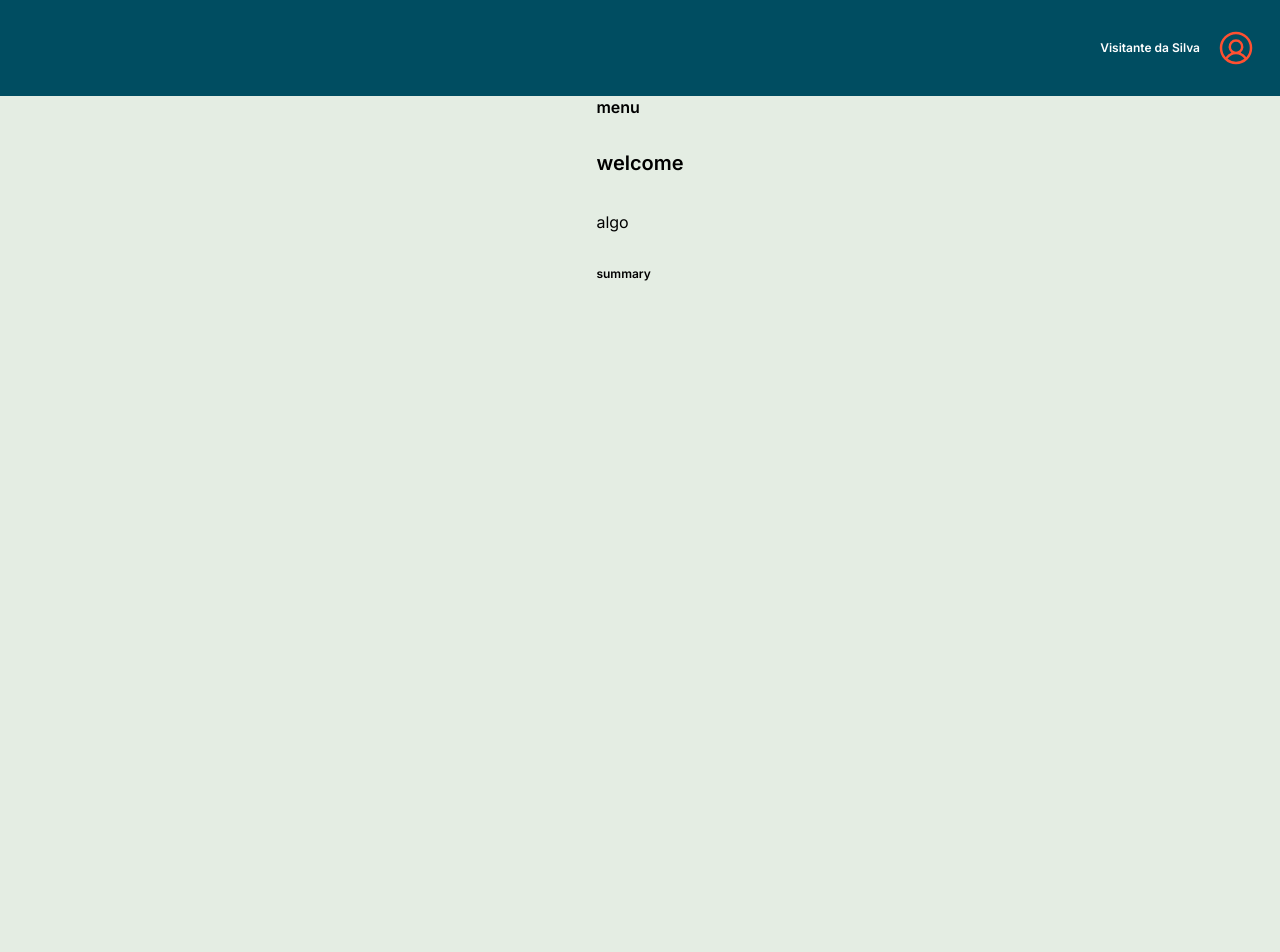
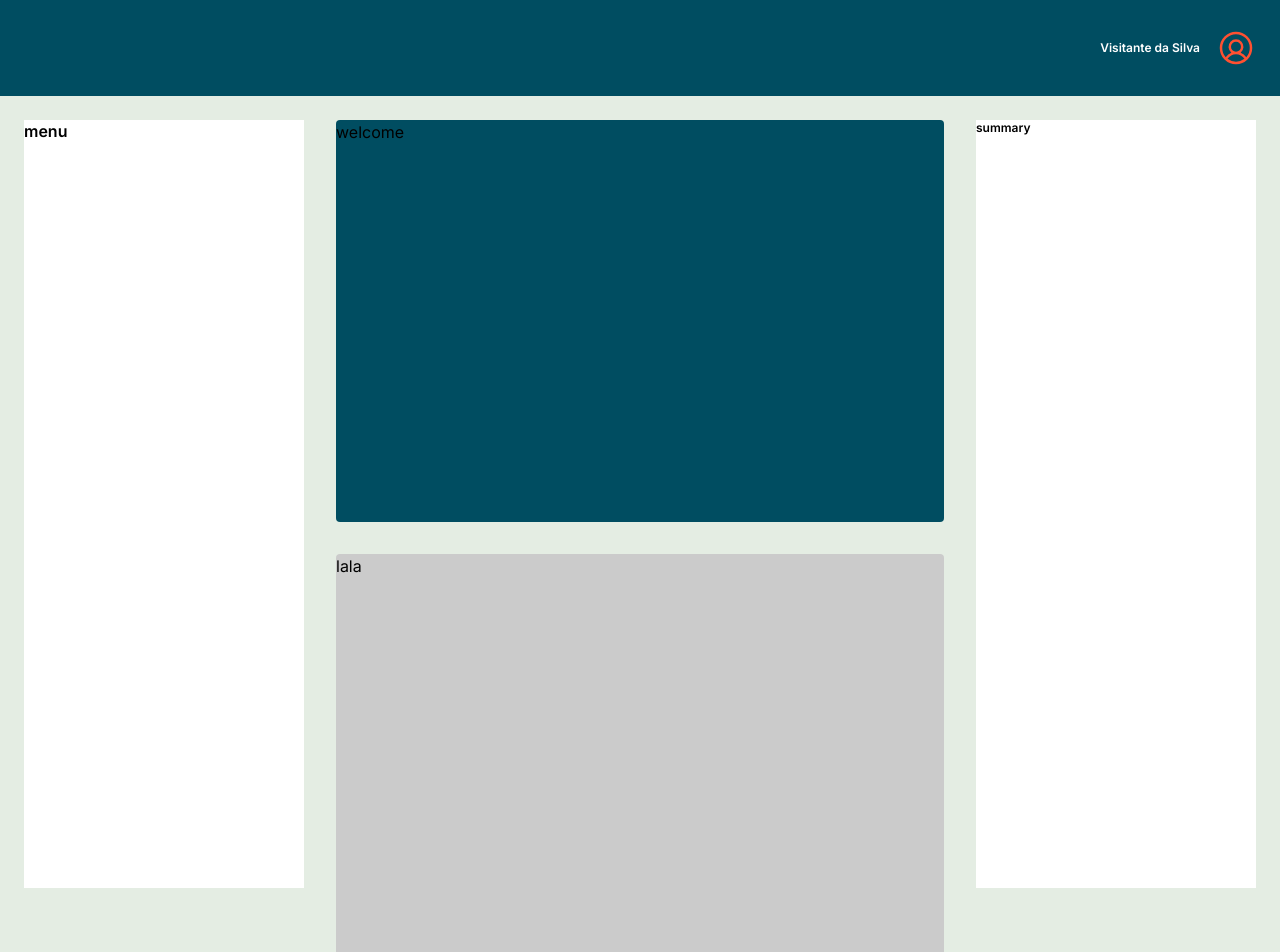
Before and after one commit to M0nicaVaz/fiap-tc-1, a Next.js app: page / in a window 1280 px wide. Shown: the top 952 px of the page. Before the commit the page ends 800 px from the top, so only its background shows below. Built offline with nearby package versions, Linux system fonts and the light colour scheme.

Commit message:
feat: home page structure layout

```diff
--- a/src/app/(home)/page.tsx
+++ b/src/app/(home)/page.tsx
@@ -1,14 +1,22 @@
-import { Header } from '@/components';
+import {
+  Header,
+  Menu,
+  NewTransaction,
+  TransactionList,
+  WelcomePannel,
+} from '@/components';
 
 export default function Home() {
   return (
     <div className="flex flex-col items-center justify-items-center min-h-screen pb-10 font-sans">
       <Header />
-      <main className="flex flex-col gap-[32px] row-start-2 items-center sm:items-start">
-        <section className="text-body-600">menu </section>
-        <section className="text-subtitle-600">welcome</section>
-        <section>algo</section>
-        <section className="text-caption-600">summary</section>
+      <main className="flex h-full flex-col lg:flex-row gap-6 sm:gap-8 row-start-2 w-full py-6 max-w-7xl px-6 sm:px-[60]">
+        <Menu />
+        <div className="flex flex-col gap-6 lg:gap-8 w-full sm:max-w-[690]">
+          <WelcomePannel />
+          <NewTransaction />
+        </div>
+        <TransactionList />
       </main>
     </div>
   );
--- a/src/components/Button.tsx
+++ b/src/components/Button.tsx
@@ -9,7 +9,7 @@ export interface ButtonProps
 export function Button({ title, loading, ...props }: ButtonProps) {
   return (
     <button
-      className={`bg-foreground-400 text-body-600 text-white py-2 px-4 rounded-lg cursor-pointer transition-colors w-36 sm:max-w-46 sm:w-full  hover:bg-highlight disabled:cursor-not-allowed disabled:bg-foreground-000 disabled:text-foreground-400`}
+      className={`bg-foreground-400 text-body-600 text-white py-2 px-4 rounded-sm cursor-pointer transition-colors w-36 sm:max-w-46 sm:w-full  hover:bg-highlight disabled:cursor-not-allowed disabled:bg-foreground-000 disabled:text-foreground-400`}
       disabled={loading || props.disabled}
       {...props}
     >
--- /dev/null
+++ b/src/components/Menu.tsx
@@ -0,0 +1,7 @@
+export function Menu() {
+  return (
+    <section className="text-body-600 bg-white h-[calc(100dvh-32px)] w-full lg:max-w-[280px] hidden lg:block">
+      menu
+    </section>
+  );
+}
--- /dev/null
+++ b/src/components/NewTransaction.tsx
@@ -0,0 +1,7 @@
+export function NewTransaction() {
+  return (
+    <section className="bg-gray-000 rounded-sm h-[633px] sm:h-[478px]">
+      lala
+    </section>
+  );
+}
--- a/src/components/Select.tsx
+++ b/src/components/Select.tsx
@@ -63,7 +63,7 @@ export function Select({
         type="button"
         onClick={toggleDropdown}
         disabled={disabled}
-        className={`disabled:opacity-50 text-foreground-400 text-body-400 disabled:cursor-not-allowed cursor-pointer enabled:hover:border-primary-400 enabled:hover:bg-foreground-000 w-full text-left flex items-center justify-between gap-2 px-4 py-2 text-sm bg-white border border-solid border-border-400 rounded-lg focus:outline-none sm:min-w-80 focus:ring focus:ring-foreground-400 focus:border-transparent transition-all duration-200`}
+        className={`disabled:opacity-50 text-foreground-400 text-body-400 disabled:cursor-not-allowed cursor-pointer enabled:hover:border-primary-400 enabled:hover:bg-foreground-000 w-full text-left flex items-center justify-between gap-2 px-4 py-2 text-sm bg-white border border-solid border-border-400 rounded-sm focus:outline-none sm:min-w-80 focus:ring focus:ring-foreground-400 focus:border-transparent transition-all duration-200`}
       >
         <span className={selectedValue ? 'text-body-600' : 'text-gray-400'}>
           {selectedValue ? selectedValue.label : placeholder}
@@ -76,7 +76,7 @@ export function Select({
       </button>
 
       {isOpen && (
-        <div className="absolute z-50 w-full mt-1 bg-white border border-border-400 rounded-md shadow-lg max-h-60 overflow-auto">
+        <div className="absolute z-50 w-full mt-1 bg-white border border-border-400 rounded-sm shadow-lg max-h-60 overflow-auto">
           <ul role="listbox" className="py-1">
             {options.map((option) => (
               <li key={option.value}>
--- /dev/null
+++ b/src/components/TransactionList.tsx
@@ -0,0 +1,7 @@
+export function TransactionList() {
+  return (
+    <section className="text-caption-600 bg-white w-full lg:max-w-[280px] lg:h-[calc(100dvh-32px)]">
+      summary
+    </section>
+  );
+}
--- /dev/null
+++ b/src/components/WelcomePannel.tsx
@@ -0,0 +1,7 @@
+export function WelcomePannel() {
+  return (
+    <section className="bg-foreground-400 rounded-sm h-[655px] sm:h-[402px]">
+      welcome
+    </section>
+  );
+}
--- a/src/components/index.tsx
+++ b/src/components/index.tsx
@@ -3,3 +3,7 @@ export * from './Spinner';
 export * from './IconButton';
 export * from './Select';
 export * from './Header';
+export * from './Menu';
+export * from './TransactionList';
+export * from './WelcomePannel';
+export * from './NewTransaction';
--- a/src/styles/colors.css
+++ b/src/styles/colors.css
@@ -8,5 +8,6 @@
   --color-background-000: #f8f8f8;
   --color-foreground-400: #004d61;
   --color-foreground-000: #dee9ea;
+  --color-gray-000: #cbcbcb;
   --color-highlight: #ff5031;
 }
```
